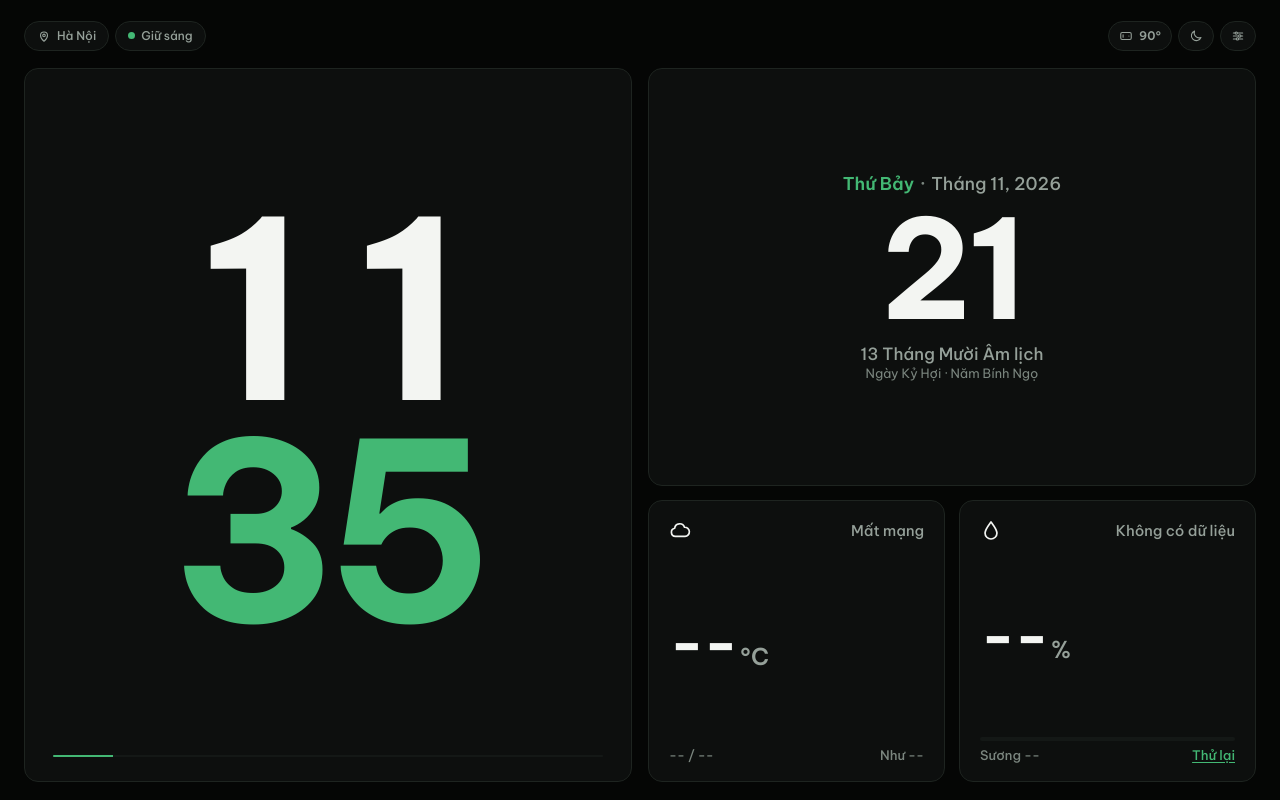
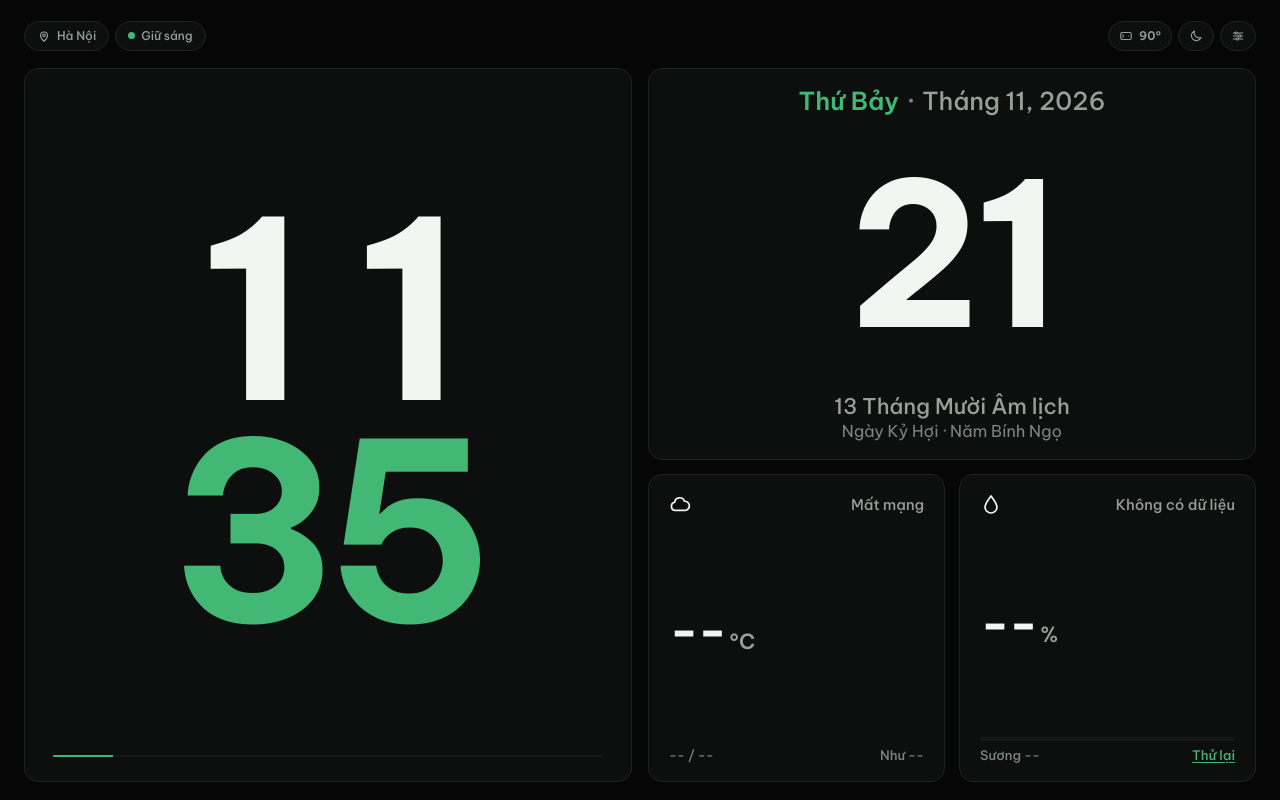
Before and after one commit to ThangLN2407/always-display-iphone6, a plain HTML site: page index.html in a window 1280 px wide. Drawn offline with Linux system fonts and the light colour scheme; no server answers.

Commit message:
feat: maximize daily calendar scale and eliminate empty vertical space (v10)

```diff
--- a/index.html
+++ b/index.html
@@ -10,10 +10,10 @@
   <meta name="theme-color" content="#050605">
   <meta name="format-detection" content="telephone=no">
   <title>StandBy 6s — Đồng hồ, Lịch &amp; Thời tiết</title>
-  <link rel="manifest" href="./manifest.json?v=9">
+  <link rel="manifest" href="./manifest.json?v=10">
   <link rel="icon" type="image/svg+xml" href="./icon.svg">
   <link rel="apple-touch-icon" sizes="180x180" href="./apple-touch-icon.png">
-  <link rel="stylesheet" href="./styles.css?v=9">
+  <link rel="stylesheet" href="./styles.css?v=10">
 </head>
 <body>
   <!-- Lớp giảm độ sáng phần mềm cho màn hình LCD iPhone 6s ban đêm -->
@@ -255,7 +255,7 @@
     </main>
   </div>
 
-  <script src="./lunar.js?v=9"></script>
-  <script src="./app.js?v=9"></script>
+  <script src="./lunar.js?v=10"></script>
+  <script src="./app.js?v=10"></script>
 </body>
 </html>
--- a/styles.css
+++ b/styles.css
@@ -726,16 +726,15 @@ input:focus-visible,
   min-width: 0;
 }
 
-/* Khối Lịch Ngày Hiện Tại (Căn giữa + Âm lịch phía dưới) */
+/* Khối Lịch Ngày Hiện Tại (Phủ đầy chiều cao thẻ, không khoảng trống thừa) */
 .calendar-panel {
-  flex: 1.24;
+  flex: 1.15;
   min-height: 0;
   display: flex;
   flex-direction: column;
   align-items: center;
-  justify-content: center;
+  justify-content: space-between;
   text-align: center;
-  gap: clamp(4px, 1.4vmin, 12px);
   padding: 12px 16px;
 }
 
@@ -743,8 +742,8 @@ input:focus-visible,
   display: flex;
   align-items: baseline;
   justify-content: center;
-  gap: 6px;
-  font-size: clamp(0.8rem, 2.2vmin, 1.15rem);
+  gap: 8px;
+  font-size: clamp(0.92rem, 3.1vmin, 1.55rem);
   font-weight: 600;
   line-height: 1.2;
 }
@@ -763,11 +762,12 @@ input:focus-visible,
 }
 
 .cal-today-day {
-  font-size: clamp(3.6rem, 18vmin, 8.6rem);
+  font-size: clamp(4.8rem, 25vmin, 13.5rem);
   font-weight: 700;
-  line-height: 0.92;
+  line-height: 0.85;
   letter-spacing: -0.03em;
   color: var(--text-primary);
+  margin: auto 0;
 }
 
 .cal-today-lunar-wrap {
@@ -778,7 +778,7 @@ input:focus-visible,
 }
 
 .cal-today-lunar {
-  font-size: clamp(0.78rem, 2.1vmin, 1.05rem);
+  font-size: clamp(0.88rem, 2.8vmin, 1.35rem);
   font-weight: 500;
   color: var(--text-secondary);
   line-height: 1.25;
@@ -790,7 +790,7 @@ input:focus-visible,
 }
 
 .cal-today-canchi {
-  font-size: clamp(0.72rem, 1.6vmin, 0.88rem);
+  font-size: clamp(0.75rem, 2.1vmin, 1.02rem);
   font-weight: 400;
   color: var(--text-muted);
   line-height: 1.2;
@@ -800,7 +800,7 @@ input:focus-visible,
    Bottom Row — Weather & Humidity Panels
    ========================================================================== */
 .env-row {
-  flex: 0.92;
+  flex: 1;
   min-height: 0;
   min-width: 0;
   display: grid;
@@ -857,7 +857,7 @@ input:focus-visible,
 }
 
 .metric-number {
-  font-size: clamp(1.9rem, 4.6vw, 3.8rem);
+  font-size: clamp(2.1rem, 6.2vmin, 4.4rem);
   font-weight: 700;
   line-height: 1;
   letter-spacing: -0.03em;
@@ -865,7 +865,7 @@ input:focus-visible,
 }
 
 .metric-unit {
-  font-size: clamp(0.95rem, 2vw, 1.45rem);
+  font-size: clamp(1rem, 2.6vmin, 1.65rem);
   font-weight: 600;
   color: var(--text-secondary);
 }
```
Also changed, not shown: sw.js (+5 -5 lines).
